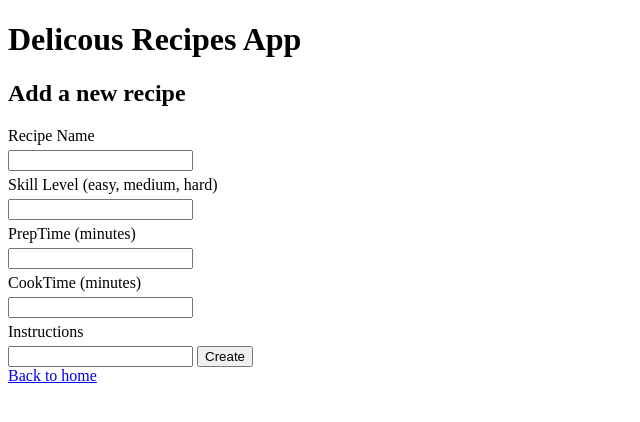
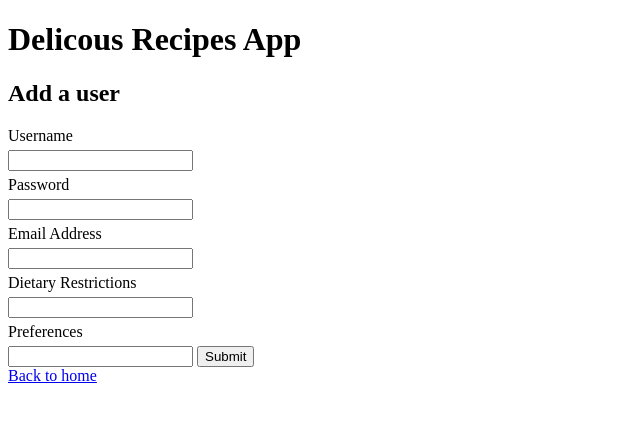
Before and after one commit to CPSC304GP33/Recipes, a PHP site: page /create.php in a window 1280 px wide. Shown: the top 422 px of the page, without its empty margins (0-640 px from the left). Run offline with PHP 8.4, Linux system fonts and the light colour scheme.

Commit message:
Update create.php

```diff
--- a/create.php
+++ b/create.php
@@ -1,19 +1,55 @@
-<?php include "templates/header.php"; ?><h2>Add a new recipe</h2>
+<?php
+  if (isset($_POST['submit'])) {
+    require "config.php";
+    require "common.php";
 
-<form method="post">
-    <label for="name">Recipe Name</label>
-    <input type="text" name="name" id="name">
-    <label for="skill">Skill Level (easy, medium, hard)</label>
-    <input type="text" name="skill" id="skill">
-    <label for="preptime">PrepTime (minutes)</label>
-    <input type="text" name="preptime" id="preptime">
-    <label for="cooktime">CookTime (minutes)</label>
-    <input type="text" name="cooktime" id="cooktime">
-    <label for="location">Instructions</label>
-    <input type="text" name="instructions" id="instructions">
-    <input type="submit" name="submit" value="Create">
-</form>
+    try {
+      $connection = new PDO($dsn, $username, $password, $options);
 
-<a href="index.php">Back to home</a>
+      $new_user = array(
+        "username" => $_POST['username'],
+        "password" => $_POST['password'],
+        "email" => $_POST['email'],
+        "DietaryRestrictions" => $_POST['diet'],
+        "Preferences" => $_POST['pref']
+      );
+
+      $sql = sprintf(
+        "INSERT INTO %s (%s) values (%s)",
+        "BookUser",
+        implode(",", array_keys($new_user)),
+        ":" . implode(", :", array_keys($new_user))
+      );
+
+      $statement = $connection->prepare($sql);
+      $statement->execute($new_user);
+
+    } catch(PDOException $error) {
+      echo $sql . "<br>" . $error->getMessage();
+    }
+  } ?>
+
+  <?php include "templates/header.php"; ?>
+  <?php if (isset($_POST['submit']) && $statement) { ?>
+    <?php echo escape($_POST['username']); ?> successfully added.
+  <?php } ?>
+
+  <h2>Add a user</h2>
+
+  <form method="post">
+    <label for="username">Username</label>
+    <input type="text" name="username" id="username">
+    <label for="password">Password</label>
+    <input type="text" name="password" id="password">
+    <label for="email">Email Address</label>
+    <input type="text" name="email" id="email">
+    <label for="diet">Dietary Restrictions</label>
+    <input type="text" name="diet" id="diet">
+    <label for="pref">Preferences</label>
+    <input type="text" name="pref" id="pref">
+    <input type="submit" name="submit" value="Submit">
+  </form>
+
+  <a href="index.php">Back to home</a>
 
 <?php include "templates/footer.php"; ?>
```
